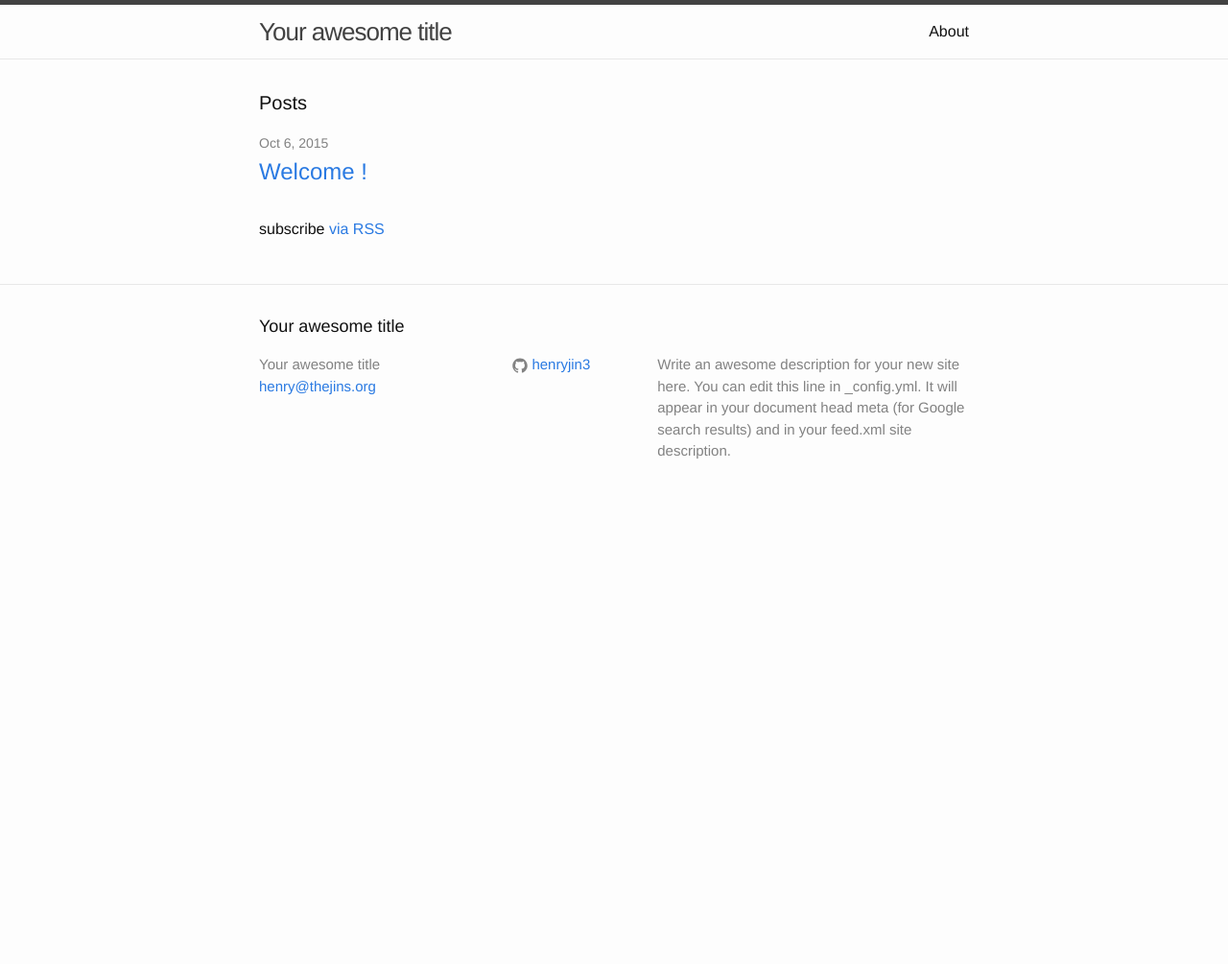
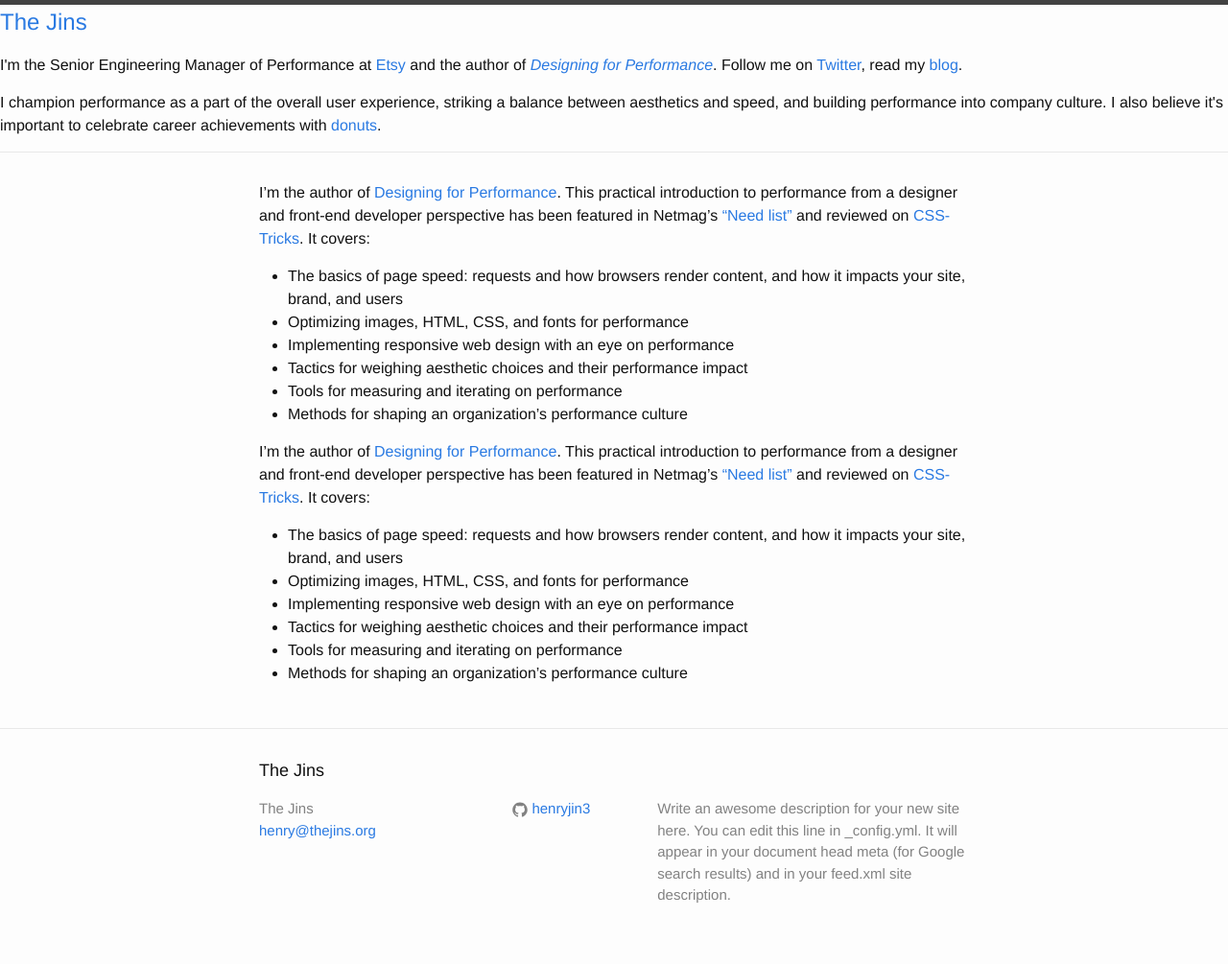
Before and after one commit to henryjin3/henryjin3.github.io, a Jekyll site: the page built from index.html, in a window 1280 px wide. Shown: the whole page at 96% size. Built offline with Jekyll 4.4.1, drawn with Linux system fonts in a browser that asks for light colours; before the commit the page ends 900 px from its top, so only the background shows below that.

Commit message:
Replace index and header html with some test data.

```diff
--- a/_config.yml
+++ b/_config.yml
@@ -1,5 +1,5 @@
 # Site settings
-title: Your awesome title
+title: The Jins
 email: henry@thejins.org
 description: > # this means to ignore newlines until "baseurl:"
   Write an awesome description for your new site here. You can edit this
--- a/_includes/header.html
+++ b/_includes/header.html
@@ -1,27 +1,7 @@
 <header class="site-header">
-
-  <div class="wrapper">
-
-    <a class="site-title" href="{{ site.baseurl }}/">{{ site.title }}</a>
-
-    <nav class="site-nav">
-      <a href="#" class="menu-icon">
-        <svg viewBox="0 0 18 15">
-          <path fill="#424242" d="M18,1.484c0,0.82-0.665,1.484-1.484,1.484H1.484C0.665,2.969,0,2.304,0,1.484l0,0C0,0.665,0.665,0,1.484,0 h15.031C17.335,0,18,0.665,18,1.484L18,1.484z"/>
-          <path fill="#424242" d="M18,7.516C18,8.335,17.335,9,16.516,9H1.484C0.665,9,0,8.335,0,7.516l0,0c0-0.82,0.665-1.484,1.484-1.484 h15.031C17.335,6.031,18,6.696,18,7.516L18,7.516z"/>
-          <path fill="#424242" d="M18,13.516C18,14.335,17.335,15,16.516,15H1.484C0.665,15,0,14.335,0,13.516l0,0 c0-0.82,0.665-1.484,1.484-1.484h15.031C17.335,12.031,18,12.696,18,13.516L18,13.516z"/>
-        </svg>
-      </a>
-
-      <div class="trigger">
-        {% for page in site.pages %}
-          {% if page.title %}
-          <a class="page-link" href="{{ page.url | prepend: site.baseurl }}">{{ page.title }}</a>
-          {% endif %}
-        {% endfor %}
-      </div>
-    </nav>
-
-  </div>
-
+  <article>
+		<h1><a href="/">{{site.title}}</a></h1>
+    <p>I'm the Senior Engineering Manager of Performance at <a href="http://www.etsy.com/">Etsy</a> and the author of <em><a href="http://designingforperformance.com">Designing for Performance</a></em>. Follow me on <a href="http://twitter.com/lara_hogan">Twitter</a>, read my <a href="/blog/">blog</a>.</p>
+    <p>I champion performance as a part of the overall user experience, striking a balance between aesthetics and speed, and building performance into company culture. I also believe it's important to celebrate career achievements with <a href="/donuts/">donuts</a>.</p>
+	</article>
 </header>
--- a/index.html
+++ b/index.html
@@ -1,23 +1,31 @@
 ---
 layout: default
 ---
-
-<div class="home">
-
-  <h1 class="page-heading">Posts</h1>
-
-  <ul class="post-list">
-    {% for post in site.posts %}
-      <li>
-        <span class="post-meta">{{ post.date | date: "%b %-d, %Y" }}</span>
-
-        <h2>
-          <a class="post-link" href="{{ post.url | prepend: site.baseurl }}">{{ post.title }}</a>
-        </h2>
-      </li>
-    {% endfor %}
-  </ul>
-
-  <p class="rss-subscribe">subscribe <a href="{{ "/feed.xml" | prepend: site.baseurl }}">via RSS</a></p>
-
-</div>
+<section>
+  <article class="published">
+    <p>
+      I’m the author of <a href="http://designingforperformance.com/">Designing for Performance</a></strong>. This practical introduction to performance from a designer and front-end developer perspective has been featured in Netmag’s <a href="/images/NET264.jpg">“Need list”</a> and reviewed on <a href="https://css-tricks.com/relating-designing-performance-lara-hogan/">CSS-Tricks</a>. It covers:
+    </p>
+    <ul>
+      <li>The basics of page speed: requests and how browsers render content, and how it impacts your site, brand, and users</li>
+      <li>Optimizing images, HTML, CSS, and fonts for performance</li>
+      <li>Implementing responsive web design with an eye on performance</li>
+      <li>Tactics for weighing aesthetic choices and their performance impact</li>
+      <li>Tools for measuring and iterating on performance</li>
+      <li>Methods for shaping an organization’s performance culture</li>
+    </ul>
+  </article>
+  <article class="published">
+    <p>
+      I’m the author of <a href="http://designingforperformance.com/">Designing for Performance</a></strong>. This practical introduction to performance from a designer and front-end developer perspective has been featured in Netmag’s <a href="/images/NET264.jpg">“Need list”</a> and reviewed on <a href="https://css-tricks.com/relating-designing-performance-lara-hogan/">CSS-Tricks</a>. It covers:
+    </p>
+    <ul>
+      <li>The basics of page speed: requests and how browsers render content, and how it impacts your site, brand, and users</li>
+      <li>Optimizing images, HTML, CSS, and fonts for performance</li>
+      <li>Implementing responsive web design with an eye on performance</li>
+      <li>Tactics for weighing aesthetic choices and their performance impact</li>
+      <li>Tools for measuring and iterating on performance</li>
+      <li>Methods for shaping an organization’s performance culture</li>
+    </ul>
+  </article>
+</section>
```
